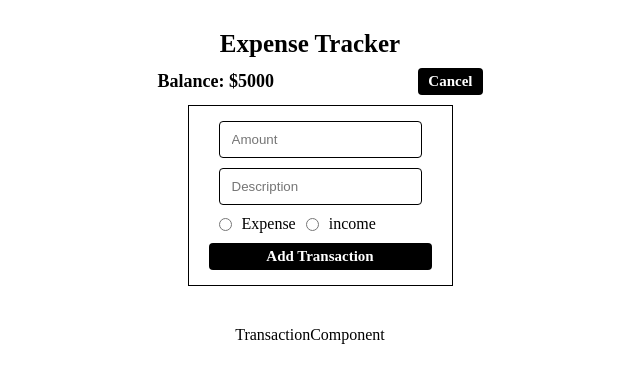
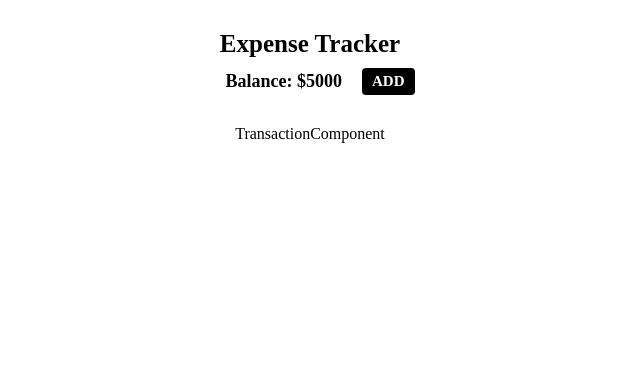
Before and after one commit to Duncan254-u/Expense-tracker-project, a React (Vite) app: page / in a window 1280 px wide. Shown: the top 382 px of the page, without its empty margins (330-970 px from the left). Built offline with nearby package versions, Linux system fonts and the light colour scheme.

Commit message:
add radiobox

```diff
--- a/src/Modules/home/OverviewComponent.jsx
+++ b/src/Modules/home/OverviewComponent.jsx
@@ -36,6 +36,7 @@ const AddTransactionContainer = styled.div`
   flex-direction: column;
   border: 1px solid black;
   gap: 10px;
+  width: 100%;
   padding: 15px 20px;
   margin: 10px 20px;
 
@@ -72,7 +73,7 @@ const AddTransactionView = () => {
 };
 
 const OverviewComponent = (props) => {
-  const [isAddTxnVisible, toggleAddTxn] = useState(true);
+  const [isAddTxnVisible, toggleAddTxn] = useState(false);
   return (
     <Container>
       <BalanceBox>
```
